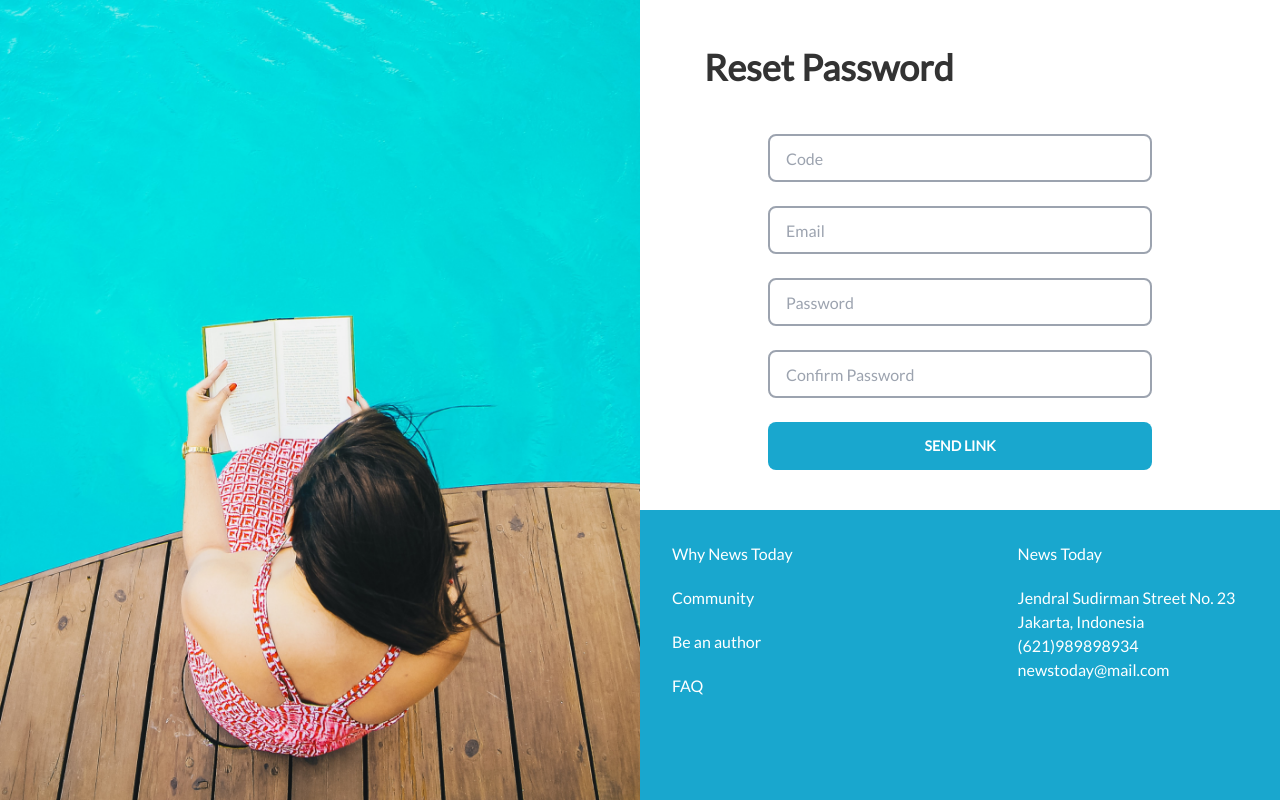
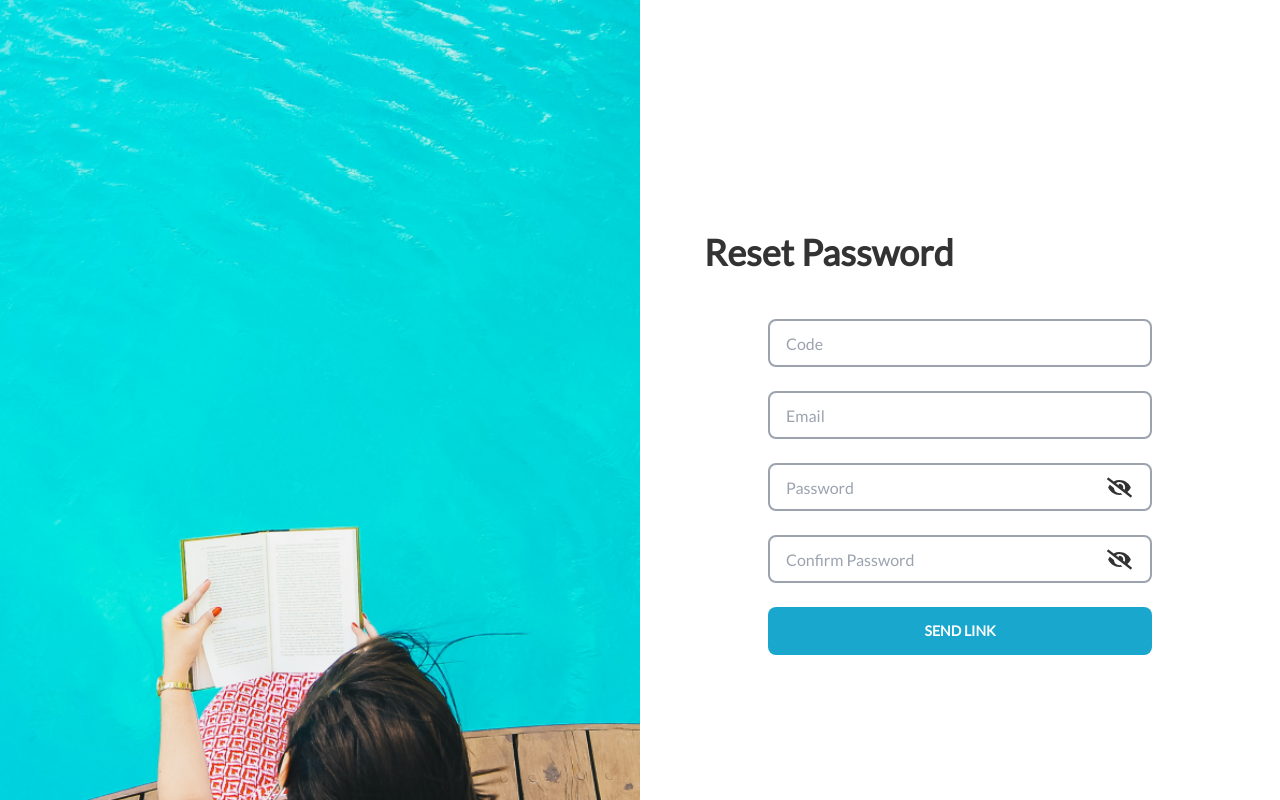
Before and after one commit to hendris27/clickmedianews-frontend, a React (Vite) app: page /resetpassword in a window 1280 px wide. Shown: the top 800 px of the page. Built offline with nearby package versions, Linux system fonts and the light colour scheme.

Commit message:
fix: banner and add eye for column password

```diff
--- a/src/pages/users/auth/ResetPassword.jsx
+++ b/src/pages/users/auth/ResetPassword.jsx
@@ -5,6 +5,8 @@ import { useNavigate } from "react-router-dom"
 import { useState } from "react"
 import http from "../../../helpers/http"
 import * as Yup from "yup"
+import { FaEye } from "react-icons/fa"
+import { FaEyeSlash } from "react-icons/fa"
 
 function ResetPassword() {
     const validationSchema = Yup.object({
@@ -15,10 +17,14 @@ function ResetPassword() {
             .required("Confirm password is empty !")
             .oneOf([Yup.ref("password"), null], "Passwords must match"),
     })
-
+    const [open, setOpen] = useState(false)
     const [successMessage, setSuccessMessage] = useState("")
     const [ResetError, setResetError] = useState("")
     const navigate = useNavigate()
+
+    function showEye(){
+        setOpen(!open)
+    }
 
     const doResetPassword = async (values) => {
         try {
@@ -49,7 +55,7 @@ function ResetPassword() {
 
     return (
         <Fragment>
-            <div className='flex w-full h-full xl:h-screen'>
+            <div className='flex w-full h-full'>
                 <div className="hidden md:flex flex-1 bg-[url('/src/assets/img/forgot-image.png')] bg-cover bg-bottom bg-no-repeat"></div>
                 <div className='flex flex-col flex-1 bg-white gap-10 pt-10 h-screen md:h-full'>
                     <div className='flex items-center flex-col justify-center gap-10 h-screen'>
@@ -133,8 +139,9 @@ function ResetPassword() {
                                                 )}
                                             </div>
                                             <div>
+                                                <div className='relative'>
                                                     <input
-                                                    type='password'
+                                                        type={open ? "text" : "password"}
                                                         placeholder='Password'
                                                         name='password'
                                                         className={`input input-bordered w-full bg-white border-2 mb-2 border-gray-400 text-black max-w-2xl border' ${
@@ -146,6 +153,10 @@ function ResetPassword() {
                                                         onBlur={handleBlur}
                                                         value={values.password}
                                                     />
+                                                    <button type='button' onClick={showEye}>
+                                                        {open ? <FaEye size={25} className='absolute top-3 right-5'/> : <FaEyeSlash size={25} className='absolute top-3 right-5'/>}
+                                                    </button>
+                                                </div>
                                                 {errors.password &&
                                                     touched.password && (
                                                     <label
@@ -159,8 +170,9 @@ function ResetPassword() {
                                                 )}
                                             </div>
                                             <div>
+                                                <div className='relative'>
                                                     <input
-                                                    type='password'
+                                                        type={open ? "text" : "password"}
                                                         placeholder='Confirm Password'
                                                         name='confirmPassword'
                                                         className={`input input-bordered w-full bg-white border-2 mb-2 border-gray-400 text-black max-w-2xl border' ${
@@ -172,6 +184,10 @@ function ResetPassword() {
                                                         onBlur={handleBlur}
                                                         value={values.confirmPassword}
                                                     />
+                                                    <button type='button' onClick={showEye}>
+                                                        {open ? <FaEye size={25} className='absolute top-3 right-5'/> : <FaEyeSlash size={25} className='absolute top-3 right-5'/>}
+                                                    </button>
+                                                </div>
                                                 {errors.confirmPassword &&
                                                     touched.confirmPassword && (
                                                     <label
```
Lines whose indentation alone changed are shown as unchanged.
